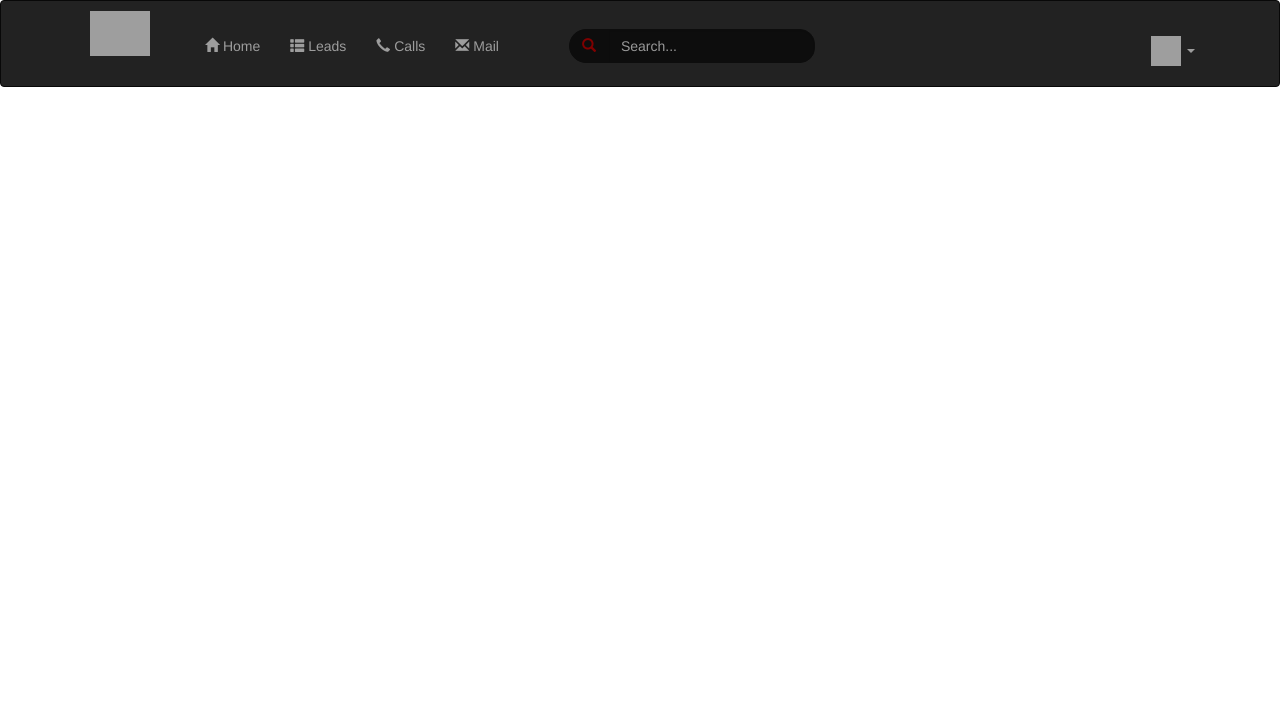
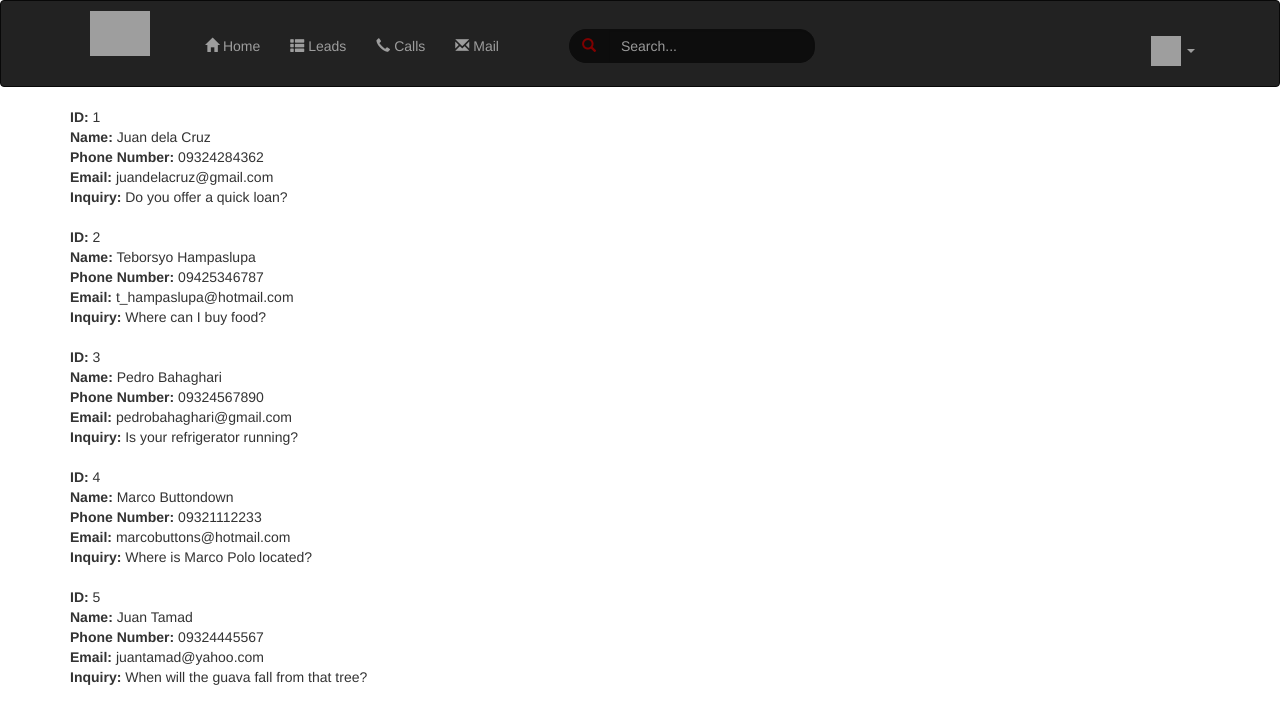
Before and after one commit to gregalenton/ClientSoftwareDev, a Flask app: page /leads in a window 1280 px wide. Shown: the top 724 px of the page. Run offline with Flask 2, Linux system fonts and the light colour scheme; some libraries are stand-ins or nearby versions; grey boxes are pictures that could not be loaded.

Commit message:
display leads

```diff
--- a/app/templates/leads.html
+++ b/app/templates/leads.html
@@ -12,7 +12,15 @@
 		<div class="container">
 			<div class="row">
 				<div class="col-md-12">
-
+				{% for entry in entries %}
+					<strong>ID:</strong> {{ entry.id }} <br>
+    				<strong>Name:</strong> {{ entry.name }} <br>
+    				<strong>Phone Number:</strong> {{ entry.phoneNumber }} <br>
+  					<strong>Email:</strong> {{ entry.email }} <br>
+  					<strong>Inquiry:</strong> {{ entry.inquiry }} <br><br>
+  				{% else %}
+    				<li><em>Unbelievable. No leads so far</em>
+  				{% endfor %}
 				</div>
 			</div>
 		</div>
--- a/app/views.py
+++ b/app/views.py
@@ -23,19 +23,19 @@ def login_required(test):
 @app.route('/index')
 @login_required
 def index():
-	c.execute("SELECT leadName, leadPhoneNumber, leadEmail, leadInquiry FROM leads ORDER BY id DESC")
-	entries = c.fetchall()
-	return render_template('index.html', entries, entries)
+	return render_template('index.html')
 
 @app.route('/login', methods=['GET', 'POST'])
 def login():
 	logout()
 	error = ''
+
 	form = LoginForm()
+
 	try:
 		if request.method == 'POST':
 			#getting username and password
-			passw = c.execute("SELECT * FROM clients WHERE username=?", (request.form['username'],))
+			passw = c.execute('SELECT * FROM clients WHERE username=?', (request.form['username'],))
 			passw = c.fetchone()[4]
 			#check password if it matches
 			if sha256_crypt.verify(request.form['password'], passw) == True:
@@ -59,14 +59,19 @@ def login():
 @app.route('/logout')
 @login_required
 def logout():
+	form = LoginForm()
 	session.pop('logged_in', None)
-	return redirect (url_for('login'))
-	return render_template('login.html',
-							form=form)
+	return render_template('login.html', form=form)
 
 @app.route('/leads')
 def leads():
-	return render_template('leads.html')
+	c.execute('SELECT * FROM leads WHERE clientID=1')
+	entries = [dict(id=row[0],
+					name=row[2],
+					phoneNumber=row[3],
+					email=row[4],
+					inquiry=row[5]) for row in c.fetchall()]
+	return render_template('leads.html', entries=entries)
 
 @app.route('/calls')
 def calls():
```
Also changed, not shown: sql.py (+6 -3 lines).
